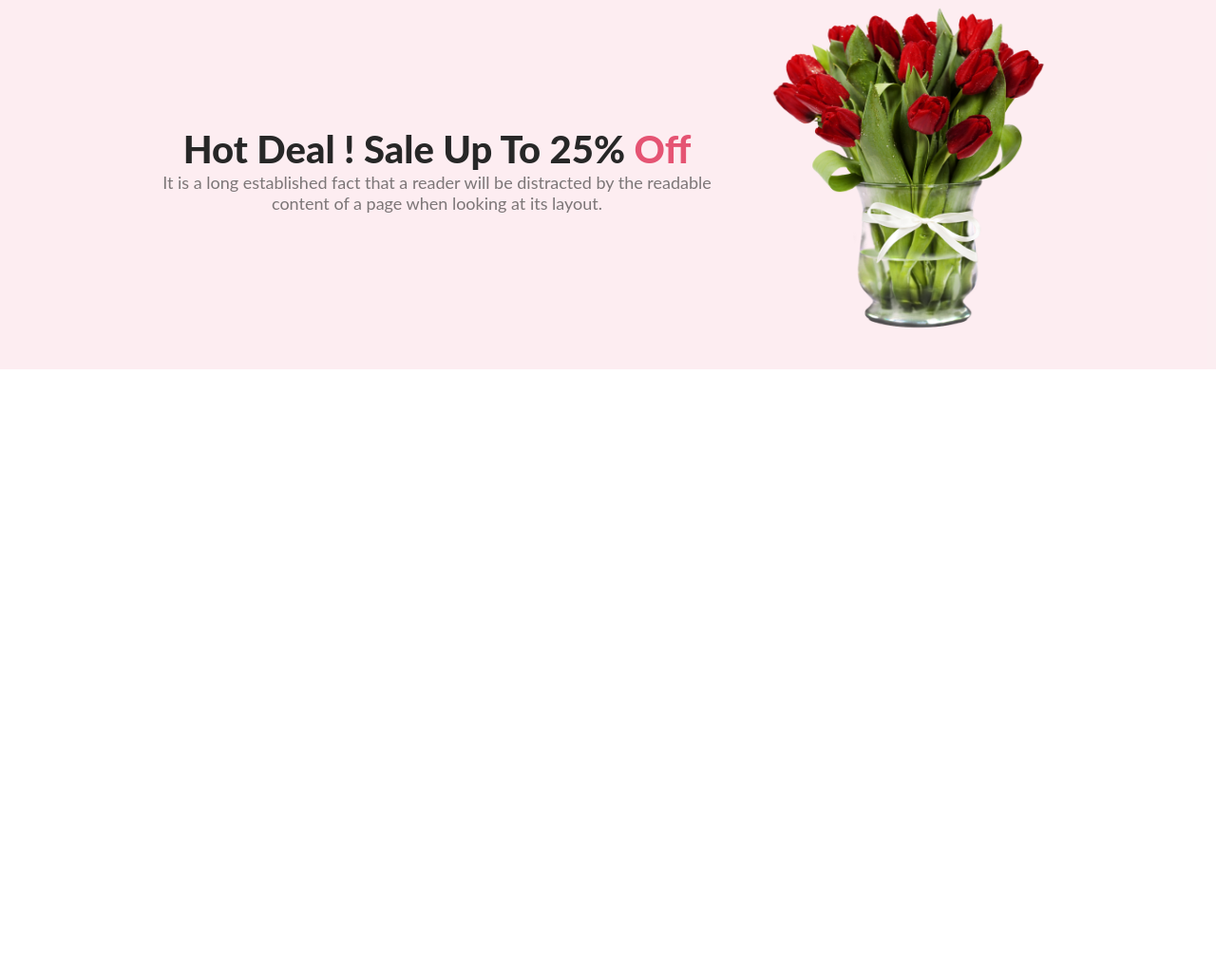
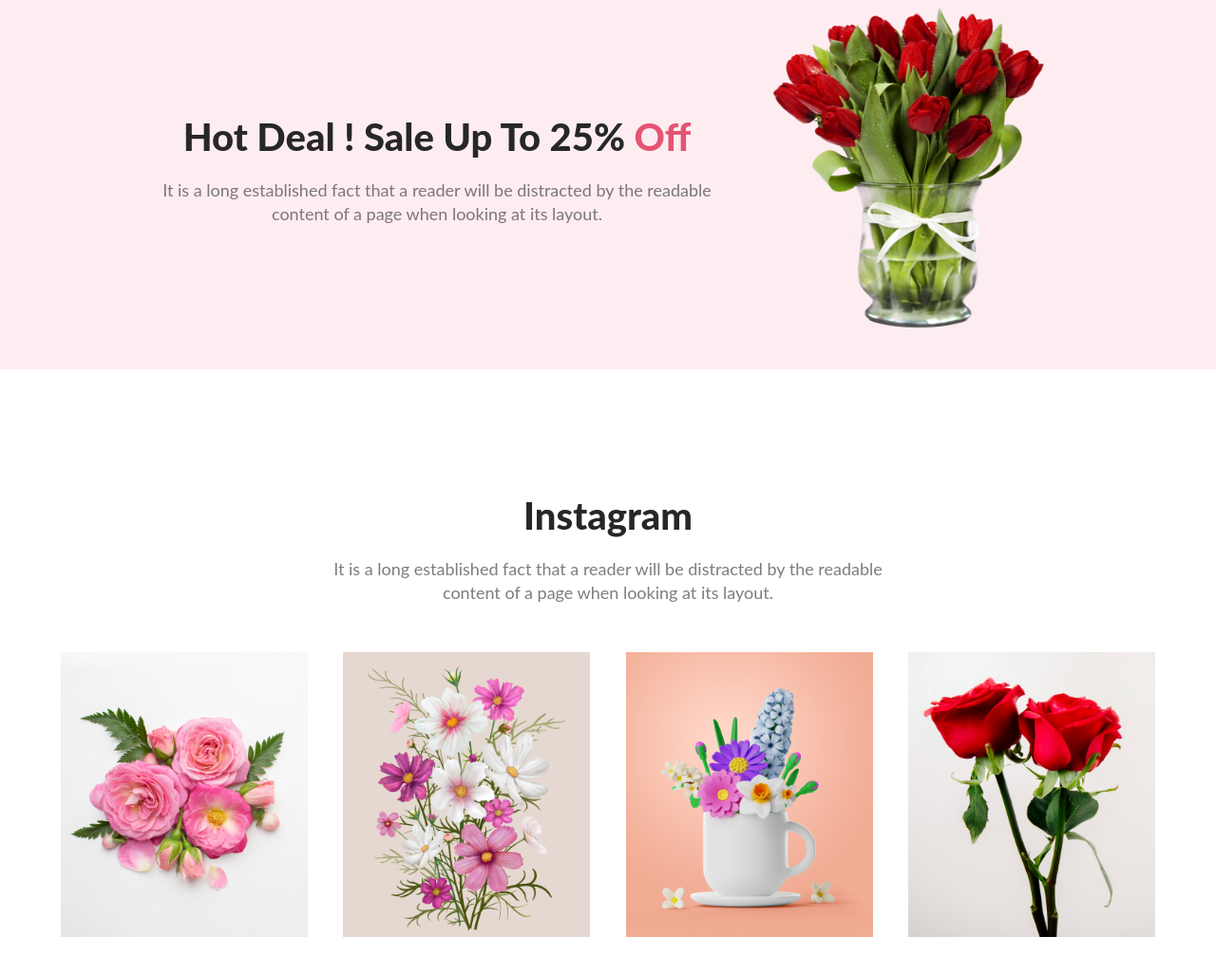
Before and after one commit to mdshafiulbasher/flower-dhop-assignment, a plain HTML site: page index.html in a window 1280 px wide. Shown: the part 2890-3916 px from the top of the page at 95% size. Before the commit the page ends 3279 px from the top, so only its background shows below. Drawn offline with Linux system fonts and the light colour scheme.

Commit message:
added instagram section

```diff
--- a/index.html
+++ b/index.html
@@ -106,6 +106,17 @@
             </div>
         </section>
         <!-- deal section end -->
+        <!-- instagram section start -->
+        <section class="social-media">
+            <div class="social-container">
+                <h3 class="title">Instagram</h3>
+                <p class="social-description">It is a long established fact that a reader will be distracted by the readable <br>content of a page when looking at its layout.</p>
+                <div class="social-details">
+                    <img src="Flower-Asset/Rectangle 3.png" alt="" class="img"><img src="Flower-Asset/Rectangle 4.png" alt="" class="img"><img src="Flower-Asset/Rectangle 5.png" alt="" class="img"><img src="Flower-Asset/Rectangle 6.png" alt="" class="img">
+                </div>
+            </div>
+        </section>
+        <!-- instagram section end -->
     </main>
 </body>
 </html>
--- a/style.css
+++ b/style.css
@@ -187,7 +187,7 @@
     color: #272727;
   font-size: 40px;
   font-weight: 800;
-
+  padding-bottom: 20px;
 
 }
 .deal-title span{
@@ -197,7 +197,7 @@
     color: rgba(39, 39, 39, 0.6);
   font-size: 18px;
   font-weight: 400;
-
+  line-height: 25px;
 
 }
 .deal-img img{
@@ -205,3 +205,26 @@
     height: 350px;
 }
 /* deal related section end */
+/* instagram related style start */
+.social-container{
+    padding: 130px 50px;
+}
+.social-description{
+  color: rgba(39, 39, 39, 0.6);
+  font-size: 18px;
+  font-weight: 400;
+  line-height: 25px;
+  text-align: center;
+  padding-top: 20px;
+}
+.social-details{
+  display: flex;
+  justify-content: space-around;
+  gap: 10px;
+  padding-top: 50px;
+}
+.img{
+width: 260px;
+height: 300px;
+}
+/* instagram related style end */
```
Also changed, not shown: Flower-Asset/Rectangle 3.png (renamed from Flower-Asset/Flower 01.png).
